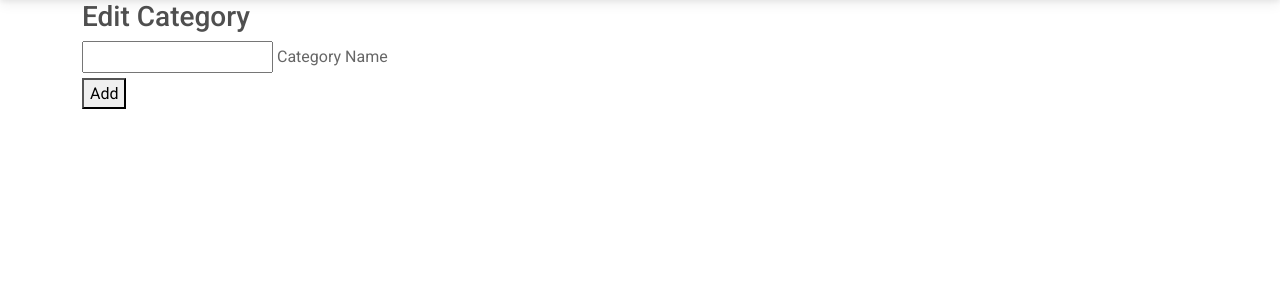
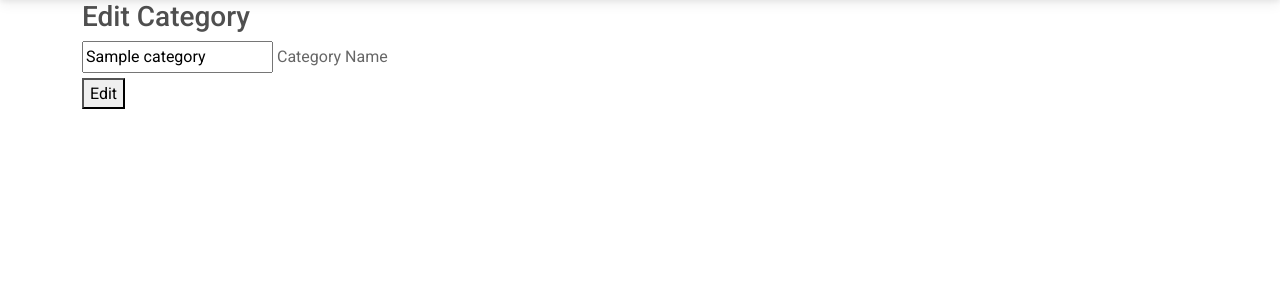
Before and after one commit to magz-dev/book-library, a Flask app: template booklibrary/templates/edit_category.html in a window 1280 px wide. Shown: the part 43-343 px from the top of the page. Run offline with Flask 3, Linux system fonts and the light colour scheme; the template is opened without the code that fills it: values named after a table or form of the project are taken from there, others are empty; tables that the repository leaves empty hold one stand-in row (Sample ...); some libraries are stand-ins or nearby versions.

Commit message:
Connect edit_category function with "Edit" button

```diff
--- a/booklibrary/templates/categories.html
+++ b/booklibrary/templates/categories.html
@@ -17,7 +17,7 @@
     <div class="card" style="width: 18rem;">
         <div class="card-body">
           <h5 class="card-title">{{ category.category_name }}</h5>
-          <a href="#" class="btn red">Edit</a>
+          <a href="{{ url_for('edit_category', category_id=category.id)}}" class="btn red">Edit</a>
           <a href="#" class="btn yellow">Delete</a>
         </div>
       </div>
--- a/booklibrary/templates/edit_category.html
+++ b/booklibrary/templates/edit_category.html
@@ -4,16 +4,16 @@
 <h3>Edit Category</h3>
 
 <div class="">
-<form class="col s12" method="POST" action="{{ url_for('edit_category') }}">
+<form class="col s12" method="POST" action="{{ url_for('edit_category', category_id=category.id) }}">
 <div class="row">
     <div class="form-outline">
-        <input type="text" id="category_name" name="category_name" class="validate" required />
+        <input type="text" id="category_name" name="category_name" value="{{ category.category_name }}" class="validate" required />
         <label class="form-label" for="category_name">Category Name</label>
       </div>
 </div>
 <div class="">
     <div>
-        <button type="submit" class="btn-lg btn-primary">Add</button>
+        <button type="submit" class="btn-lg btn-primary">Edit</button>
     </div>
 
     </div>
```
Also changed, not shown: booklibrary/routes.py (+5 -3 lines).
